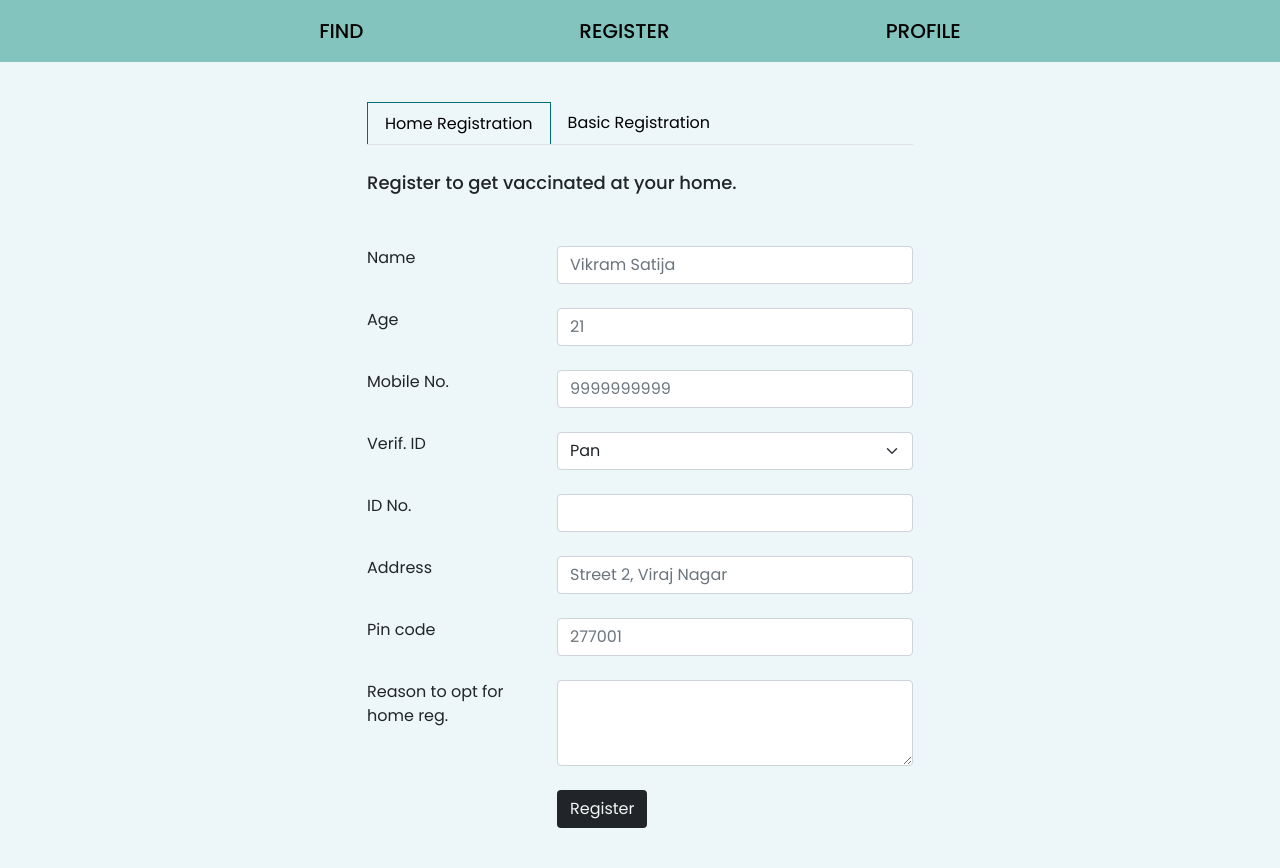
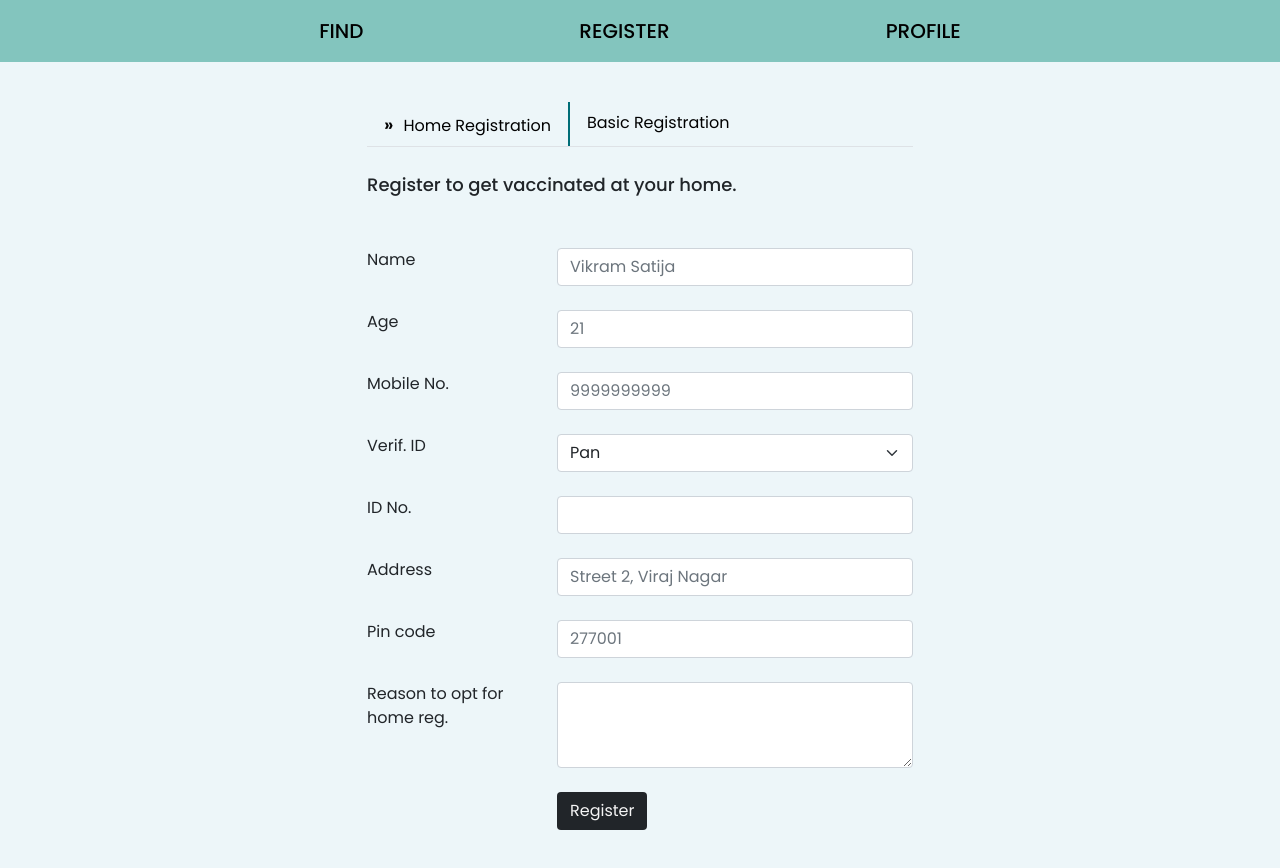
Before and after one commit to abhinavvsinhaa/VAC-19, a React (Create React App) app in the folder frontend/: page /register in a window 1280 px wide. Shown: the top 868 px of the page. Built offline with nearby package versions, Linux system fonts and the light colour scheme.

Commit message:
finalizing app and UI changes

```diff
--- a/frontend/src/components/available.js
+++ b/frontend/src/components/available.js
@@ -53,7 +53,7 @@ class Availabile extends React.Component {
             method: 'GET'
         };
 
-        fetch(`http://localhost:8080/?pincode=${this.state.pincode}`,requestOptions)
+        fetch(`https://vaccine-server-uiq53.ondigitalocean.app/?pincode=${this.state.pincode}`,requestOptions)
             .then(response => response.json())
             .then(result => {
                 this.onFetch(result);
--- a/frontend/src/components/basicReg.js
+++ b/frontend/src/components/basicReg.js
@@ -46,7 +46,7 @@ class BasicReg extends React.Component {
                         body : JSON.stringify(this.state)
                     }
 
-                    fetch('http://localhost:8080/basicreg',requestOptions)
+                    fetch('https://vaccine-server-uiq53.ondigitalocean.app/basicreg',requestOptions)
                         .then(response => {
                             document.getElementById('successReg').style.visibility = 'visible';
                         })
--- a/frontend/src/components/homeReg.js
+++ b/frontend/src/components/homeReg.js
@@ -46,7 +46,7 @@ class HomeReg extends React.Component {
                         body : JSON.stringify(this.state)
                     }
 
-                    fetch('http://localhost:8080/homereg',requestOptions)
+                    fetch('https://vaccine-server-uiq53.ondigitalocean.app/homereg',requestOptions)
                         .then(response => {
                             document.getElementById('successReg').style.visibility = 'visible';
                         })
--- a/frontend/src/components/profile.js
+++ b/frontend/src/components/profile.js
@@ -46,7 +46,7 @@ class Profile extends React.Component {
 
     onProfileFormSubmit = (event) => {
         event.preventDefault();
-        fetch(`http://localhost:8080/getdetailsBasic?idNo=${this.state.idNo}&mobile=${this.state.mobile}`)
+        fetch(`hhttps://vaccine-server-uiq53.ondigitalocean.app/getdetailsBasic?idNo=${this.state.idNo}&mobile=${this.state.mobile}`)
         .then(response => response.json())
         .then(result => {
             this.setState({basicReg: {
@@ -66,7 +66,7 @@ class Profile extends React.Component {
         })
         .catch(console.log)
 
-        fetch(`http://localhost:8080/getdetailsHome?idNo=${this.state.idNo}&mobile=${this.state.mobile}`)
+        fetch(`https://vaccine-server-uiq53.ondigitalocean.app/getdetailsHome?idNo=${this.state.idNo}&mobile=${this.state.mobile}`)
         .then(response => response.json())
         .then(result => {
             this.setState({homeReg: {
--- a/frontend/src/components/register.js
+++ b/frontend/src/components/register.js
@@ -5,23 +5,12 @@ import HomeReg from './homeReg';
 import BasicReg from './basicReg';
 
 class Register extends React.Component {
-    constructor() {
-        super();
+    constructor(props) {
+        super(props);
         this.state = {
-            path: ''
+            path: this.props.location.pathname
         }
     }
-
-    // onRouteChange = () => {
-    //     let route = this.props.location.pathname;
-    //     route.toString();
-    //     console.log(route);
-    //     if(route === '/register/') {
-    //         document.getElementById('basiclink').style.borderTop = 'none';
-    //     } else if(route === '/register/basic'){
-    //         document.getElementById('homelink').style.border = 'none';
-    //     }
-    // }
 
     render() {
         return(
@@ -31,10 +20,16 @@ class Register extends React.Component {
                     <div className="col-xl-6 col-lg-6 col-md-8 col-sm-12 col-12">
                     <ul className="nav nav-tabs">
                         <li className="nav-item itemcustom" id="homelink">
-                            <a className="nav-link reglink " aria-current="page" href="/register" >Home Registration</a>
+                            <a className="nav-link reglink " aria-current="page" href="/register" >{
+                                (this.state.path === '/register')?
+                                <span id='check'>»</span>:<></>
+                            }Home Registration</a>
                         </li>
                         <li className="nav-item" id="basiclink">
-                            <a className="nav-link reglink " href="/register/basic">Basic Registration</a>
+                            <a className="nav-link reglink " href="/register/basic">{
+                                (this.state.path === '/register/basic')?
+                                <span id='check'>»</span>:<></>
+                            }Basic Registration</a>
                         </li>
                     </ul>
                     </div>
--- a/frontend/src/styles/register.css
+++ b/frontend/src/styles/register.css
@@ -22,9 +22,7 @@
 
 .itemcustom {
   background-color: transparent;
-  border-top: 1px solid #006d77;
-  border-right: 1px solid #006d77;
-  border-left: 1px solid #006d77;
+  border-right: 2px solid #006d77;
 }
 
 .reglink {
@@ -32,3 +30,9 @@
   color: black;
   background-color: transparent;
 }
+
+#check {
+  font-size: 18px;
+  margin-right: 10px;
+  font-weight: 600;
+}
```
Also changed, not shown: 1 other file (tests, documents, lock files or other folders).
